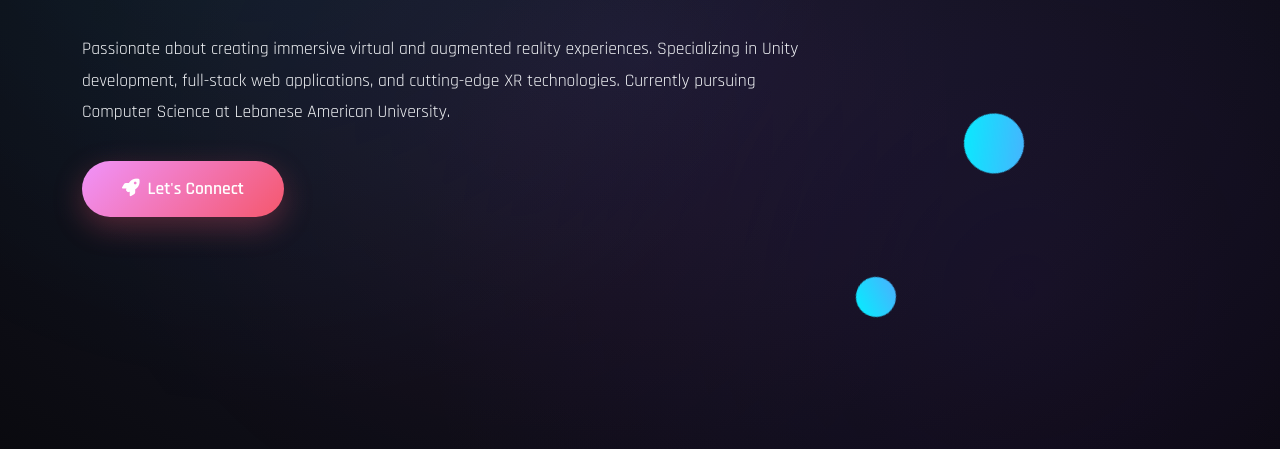
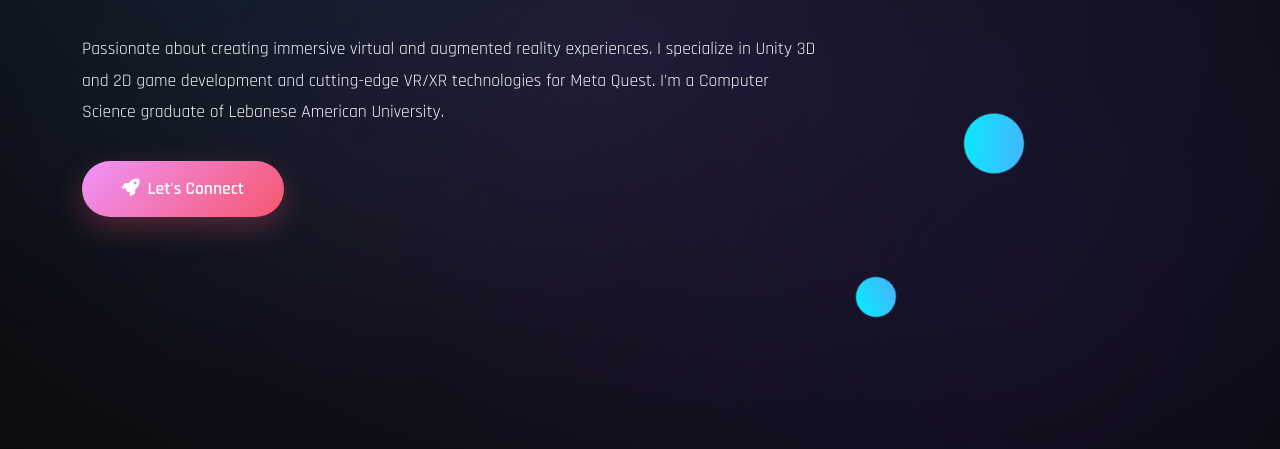
Before and after one commit to HadiMortada/Portfolio, a plain HTML site: page index.html in a window 1280 px wide. Shown: the part 351-800 px from the top of the page. Drawn offline with nearby package versions, Linux system fonts and the light colour scheme.

Commit message:
change description

```diff
--- a/index.html
+++ b/index.html
@@ -514,10 +514,9 @@
             <h1 class="hero-title">Hadi Mortada</h1>
             <p class="hero-subtitle">XR Developer & Software Engineer</p>
             <p class="hero-description">
-              Passionate about creating immersive virtual and augmented reality
-              experiences. Specializing in Unity development, full-stack web
-              applications, and cutting-edge XR technologies. Currently pursuing
-              Computer Science at Lebanese American University.
+              Passionate about creating immersive virtual and augmented reality experiences.
+              I specialize in Unity 3D and 2D game development and cutting-edge VR/XR technologies for Meta Quest.
+              I'm a Computer Science graduate of Lebanese American University.
             </p>
             <button
               class="btn cta-button text-white"
```
